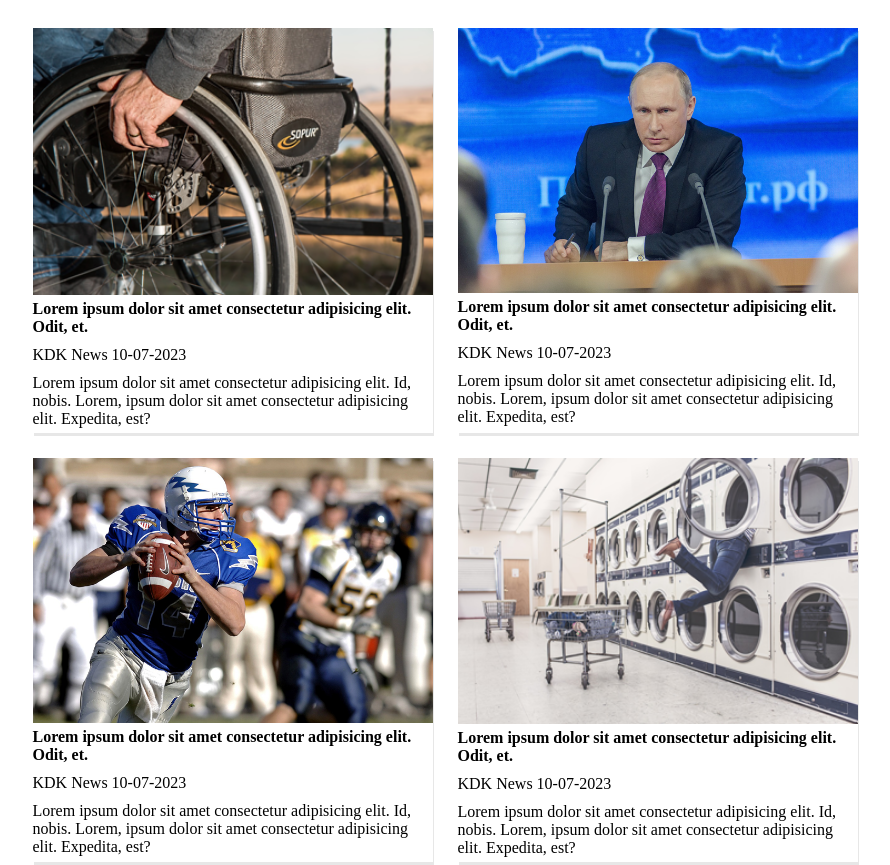
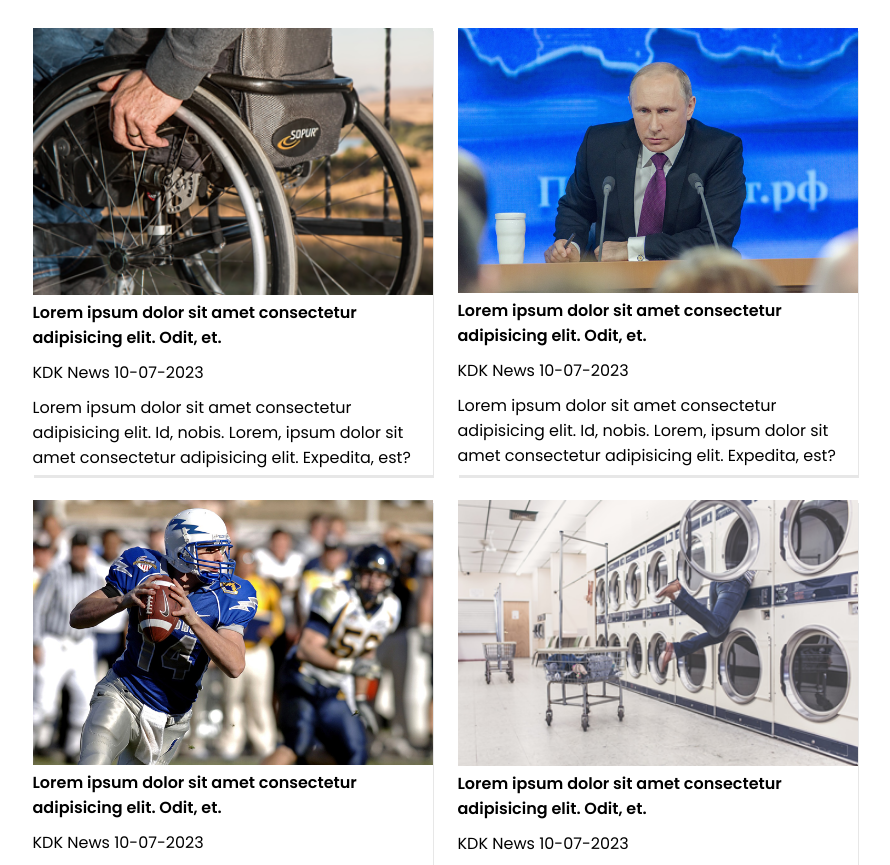
Before and after one commit to duyguca/news, a plain HTML site: page index.html in a window 1280 px wide. Shown: the top 865 px of the page, without its empty margins (195-1085 px from the left). Drawn offline with Linux system fonts and the light colour scheme.

Commit message:
addded padding and font family on cards

```diff
--- a/index.html
+++ b/index.html
@@ -6,6 +6,12 @@
   <meta name="viewport" content="width=device-width, initial-scale=1.0" />
   <title>Document</title>
   <link rel="stylesheet" href="styles.css" />
+  <link rel="preconnect" href="https://fonts.googleapis.com" />
+    <link rel="preconnect" href="https://fonts.gstatic.com" crossorigin />
+    <link
+      href="https://fonts.googleapis.com/css2?family=Poppins:ital,wght@0,100;0,200;0,300;0,400;0,600;1,600&display=swap"
+      rel="stylesheet"
+    />
 </head>
 
 <body>
--- a/styles.css
+++ b/styles.css
@@ -1,10 +1,15 @@
 /* Cards */
+* {
+    font-family: "Poppins", sans-serif;
+
+  }
 
 
 main{
     display: flex;
     gap:25px;
-    padding: 10px;
+    /* padding: 10px; */
+    padding: 4rem 0;
     flex-direction: column;
     margin: auto;
 
@@ -48,7 +53,7 @@ a:visited{
 
 
 
-@media all and (min-width:50rem ){
+@media all and (min-width:62rem ){
     main{
         padding:20px;
         flex-direction: row;
```
